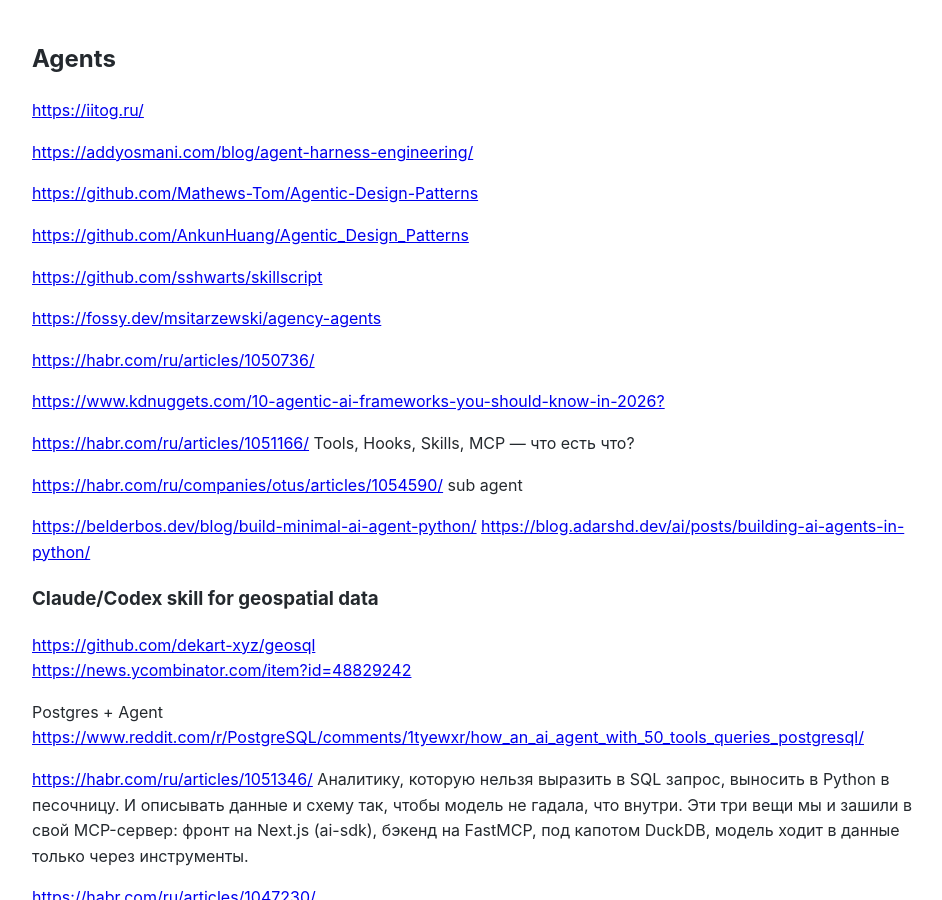
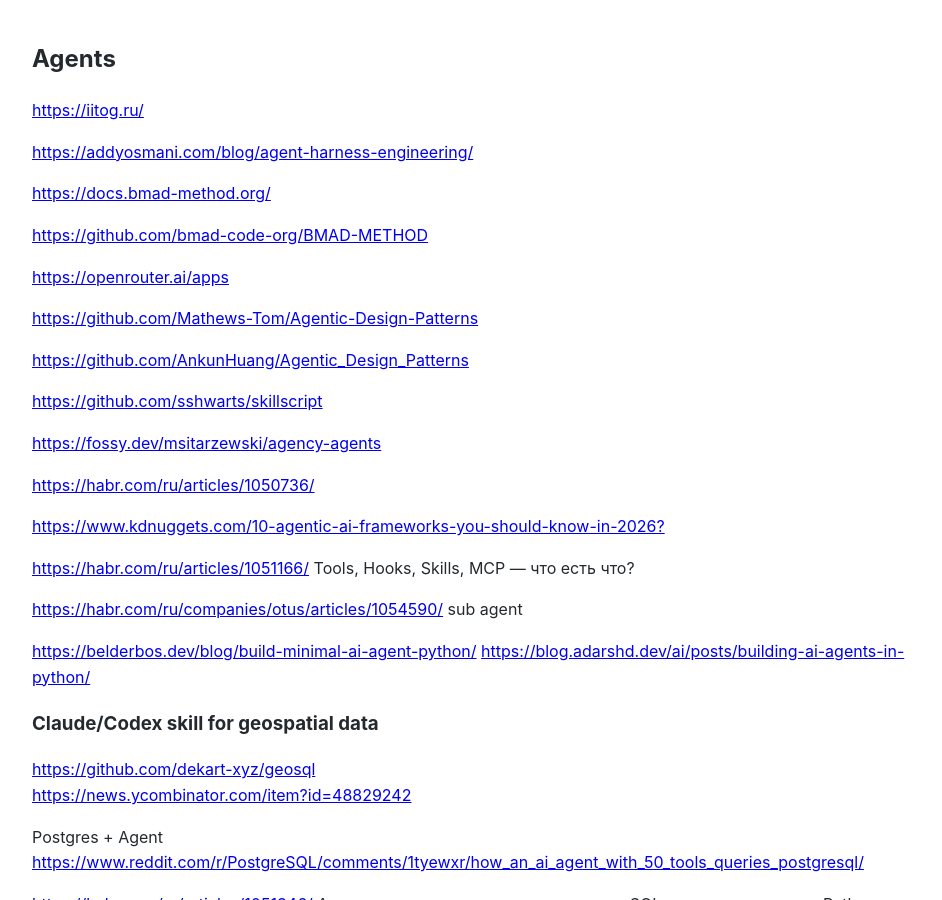
Before and after one commit to Michael-Lubinsky/michael-lubinsky.github.com, a Jekyll site: the page built from ml/agent.md, in a window 1280 px wide and 900 px high. Shown: the whole window, without its empty margins (158-1100 px from the left). Built offline with Jekyll 4.4.1, drawn with Linux system fonts in a browser that asks for light colours; our own code applies the rules of GitHub Pages for plain Markdown files.

Commit message:
Update agent.md

```diff
--- a/ml/agent.md
+++ b/ml/agent.md
@@ -3,6 +3,12 @@
 <https://iitog.ru/>
 
 <https://addyosmani.com/blog/agent-harness-engineering/>
+
+<https://docs.bmad-method.org/>
+
+<https://github.com/bmad-code-org/BMAD-METHOD>
+
+<https://openrouter.ai/apps>
 
 <https://github.com/Mathews-Tom/Agentic-Design-Patterns>
 
```
